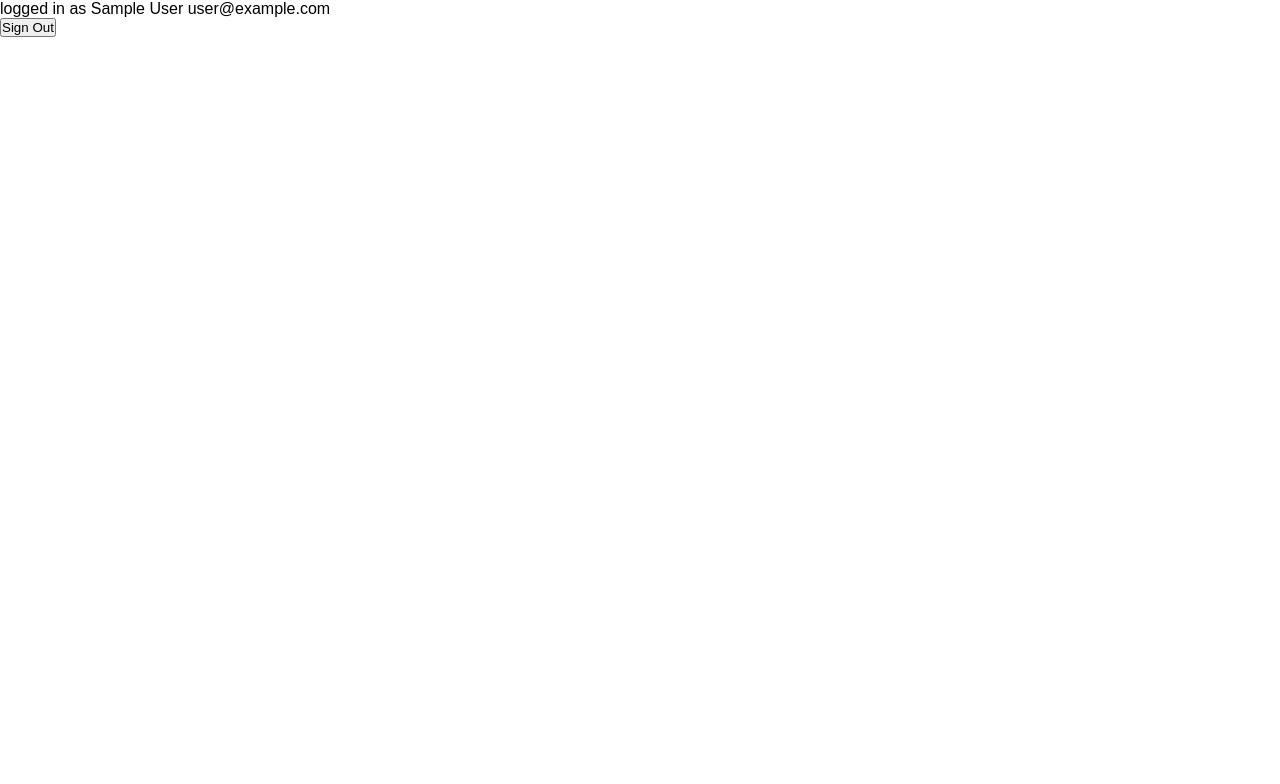
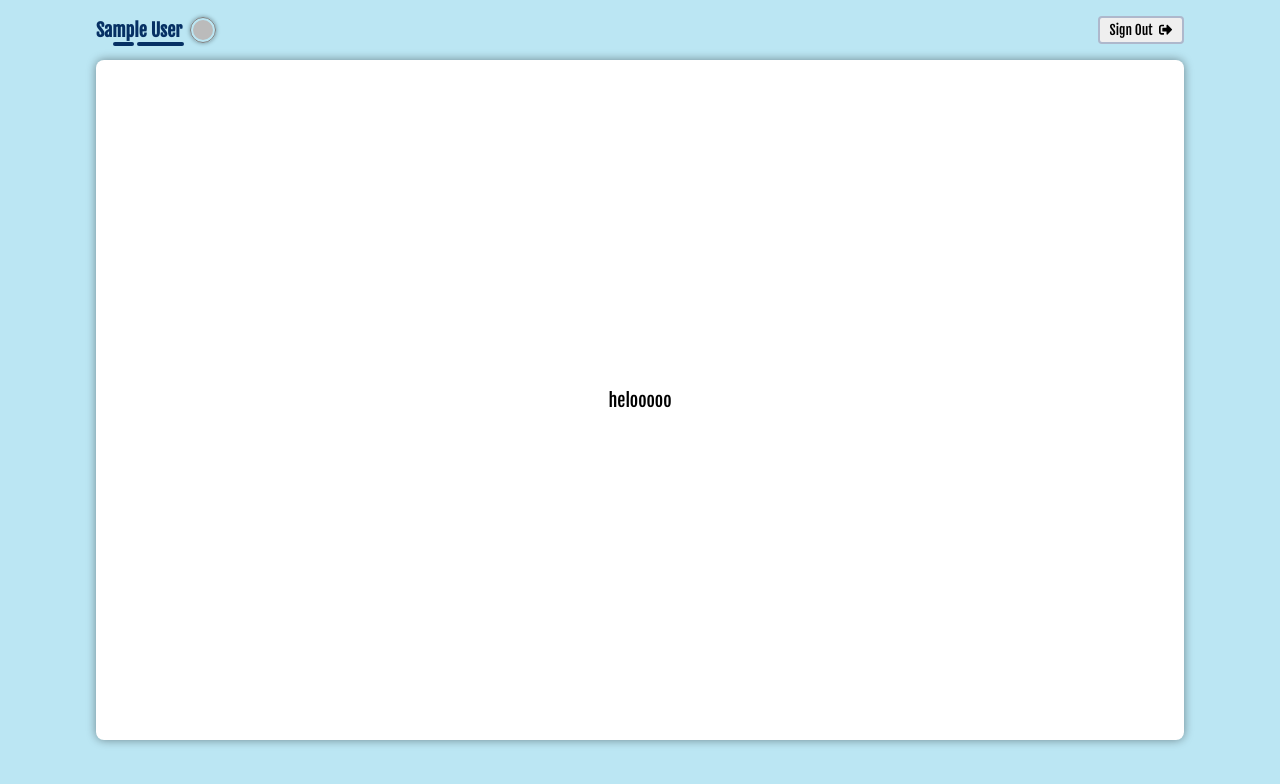
Before and after one commit to keshavDooleea/kshots, a Next.js app: page /dashboard in a window 1280 px wide. Shown: the top 784 px of the page. Built offline with nearby package versions, Linux system fonts and the light colour scheme; no server answers; sample sign-in values are in the browser's storage.

Commit message:
added common layout component to be used throughout app

```diff
--- /dev/null
+++ b/Components/CommonLayout.tsx
@@ -0,0 +1,42 @@
+import CommonStyles from "../styles/CommonLayout.module.scss";
+import { signOut, useSession } from "next-auth/client";
+import Head from "../Components/Head";
+import { faSignOutAlt } from "@fortawesome/free-solid-svg-icons";
+import { FontAwesomeIcon } from "@fortawesome/react-fontawesome";
+
+interface ICommonProps {
+  children: React.ReactNode;
+  title: string;
+}
+
+const CommonLayout = ({ children, title }: ICommonProps) => {
+  const [session, setSession] = useSession();
+
+  return (
+    <div className={CommonStyles.body}>
+      <Head title={title}></Head>
+
+      <nav className={CommonStyles.nav}>
+        <span className={CommonStyles.navLeft}>
+          <h4 className="single-line-title">
+            {session?.user?.name ? session?.user?.name : session?.user?.email}
+            <span></span>
+          </h4>
+          {session?.user?.image && (
+            <div className={CommonStyles.img}>
+              <img src={session?.user?.image as string} alt="Picture of the author" loading="lazy" />
+            </div>
+          )}
+        </span>
+        <button className={CommonStyles.signOutBtn} onClick={() => signOut({ callbackUrl: "/" })}>
+          Sign Out
+          <FontAwesomeIcon icon={faSignOutAlt} className={CommonStyles.icon} />
+        </button>
+      </nav>
+
+      <div className={CommonStyles.main}>{children}</div>
+    </div>
+  );
+};
+
+export default CommonLayout;
--- /dev/null
+++ b/Components/Head.tsx
@@ -0,0 +1,18 @@
+import Head from "next/head";
+
+interface IHeadProps {
+  title: string;
+}
+
+const Header = (props: IHeadProps) => {
+  return (
+    <Head>
+      <title>{props.title}</title>
+      {/* <link rel="icon" href="/RKD_logo.svg" /> */}
+      <meta name="description" content="KShots - Save screenshots on the Go!" />
+      <link href="https://fonts.googleapis.com/css?family=Fjalla+One&display=swap" rel="stylesheet" />
+    </Head>
+  );
+};
+
+export default Header;
--- a/package.json
+++ b/package.json
@@ -11,6 +11,7 @@
   "dependencies": {
     "@fortawesome/fontawesome-svg-core": "^1.2.35",
     "@fortawesome/free-brands-svg-icons": "^5.15.3",
+    "@fortawesome/free-solid-svg-icons": "^5.15.3",
     "@fortawesome/react-fontawesome": "^0.1.14",
     "next": "11.0.1",
     "next-auth": "^3.27.3",
--- a/pages/dashboard/index.tsx
+++ b/pages/dashboard/index.tsx
@@ -1,17 +1,12 @@
 import { useEffect } from "react";
-import { signOut, useSession } from "next-auth/client";
+import { getSession, signOut, useSession } from "next-auth/client";
 import useAuthRedirect from "../../utils/hooks/authRedirect";
+import CommonLayout from "../../Components/CommonLayout";
 
 export default function Dashboard() {
   const [session, setSession] = useSession();
 
   useAuthRedirect();
 
-  return (
-    <div>
-      logged in as {session?.user?.name} {session?.user?.email}
-      <br />
-      <button onClick={() => signOut({ callbackUrl: "/" })}>Sign Out</button>
-    </div>
-  );
+  return <CommonLayout title="Dashboard">helooooo</CommonLayout>;
 }
--- /dev/null
+++ b/styles/CommonLayout.module.scss
@@ -0,0 +1,54 @@
+@use "./Common.module.scss" as commonStyles;
+
+.body {
+  width: 100vw;
+  height: 100vh;
+  background-color: var(--bg);
+  @include commonStyles.flexCenter();
+  font-size: 18px;
+  position: relative;
+}
+
+.nav {
+  width: 100vw;
+  height: calc((100vh - var(--mainHeight)) / 2);
+  padding: 0 calc((100vw - var(--mainWidth)) / 2);
+  @include commonStyles.abs(0, auto, auto, 0, 0, 0);
+  @include commonStyles.flex(row, center, space-between);
+
+  .navLeft {
+    @include commonStyles.flex(row, center, space-between);
+
+    small {
+      margin-right: 5px;
+    }
+
+    .img {
+      width: 26px;
+      height: 26px;
+      margin-left: 8px;
+      box-shadow: 0 0 4px rgba(0, 0, 0, 0.4);
+      border-radius: 50%;
+      padding: 2px;
+      border: 1px solid gray;
+    }
+
+    img {
+      width: 100%;
+      border-radius: 50%;
+    }
+  }
+
+  .icon {
+    margin-left: 6px;
+  }
+}
+
+.main {
+  width: var(--mainWidth);
+  height: var(--mainHeight);
+  background-color: var(--main);
+  border-radius: var(--radius);
+  box-shadow: 0 0 10px 0.2px rgba(0, 0, 0, 0.4);
+  @include commonStyles.flex(column, center, space-evenly);
+}
--- a/styles/globals.scss
+++ b/styles/globals.scss
@@ -1,3 +1,5 @@
+@use "./Common.module.scss" as commonStyles;
+
 * {
   margin: 0;
   padding: 0;
@@ -5,15 +7,70 @@
   font-family: "Fjalla One", sans-serif;
 }
 
+:root {
+  --bg: #bbe6f3;
+  --main: white;
+  --textColor: #063064;
+  --mainHeight: 85vh;
+  --mainWidth: 85vw;
+
+  --radius: 8px;
+}
+
 a,
 button {
   cursor: pointer;
 }
 
-:root {
-  --bg: #bbe6f3;
-  --main: white;
-  --textColor: #063064;
+button {
+  padding: 4px 10px;
+  border: 2px solid #aeb8cc;
+  border-radius: 4px;
+  transition: 0.2s border-color;
 
-  --radius: 8px;
+  &:hover {
+    border-color: var(--textColor);
+  }
 }
+
+.title,
+.single-line-title {
+  color: var(--textColor);
+  @include commonStyles.flex(column, center, center);
+  position: relative;
+}
+
+.title {
+  span {
+    width: 100%;
+    border: 2px solid var(--textColor);
+    border-radius: 50px;
+    position: relative;
+  }
+}
+
+.title span,
+.single-line-title {
+  &::before {
+    content: "";
+    @include commonStyles.abs(auto, 50%, 0, auto, -5px, 9px);
+    border: 2px solid var(--textColor);
+    border-radius: 50px;
+    width: 20%;
+  }
+
+  &::after {
+    content: "";
+    @include commonStyles.abs(auto, 0, 0, auto, 2px, 9px);
+    border: 2px solid var(--textColor);
+    border-radius: 50px;
+    width: 50%;
+  }
+}
+
+.single-line-title::before {
+  transform: translate(-5px, 5px);
+}
+.single-line-title::after {
+  transform: translate(2px, 5px);
+}
--- a/utils/lib/joinClasses.tsx
+++ b/utils/lib/joinClasses.tsx
@@ -1,3 +1,3 @@
 export const joinClasses = (...args: string[]): string => {
-  return [...args].join("");
+  return [...args].join(" ");
 };
```
Also changed, not shown: pages/index.tsx (+6 -11 lines), styles/Login.module.scss (+5 -52 lines), 1 other file (tests, documents, lock files or other folders).
